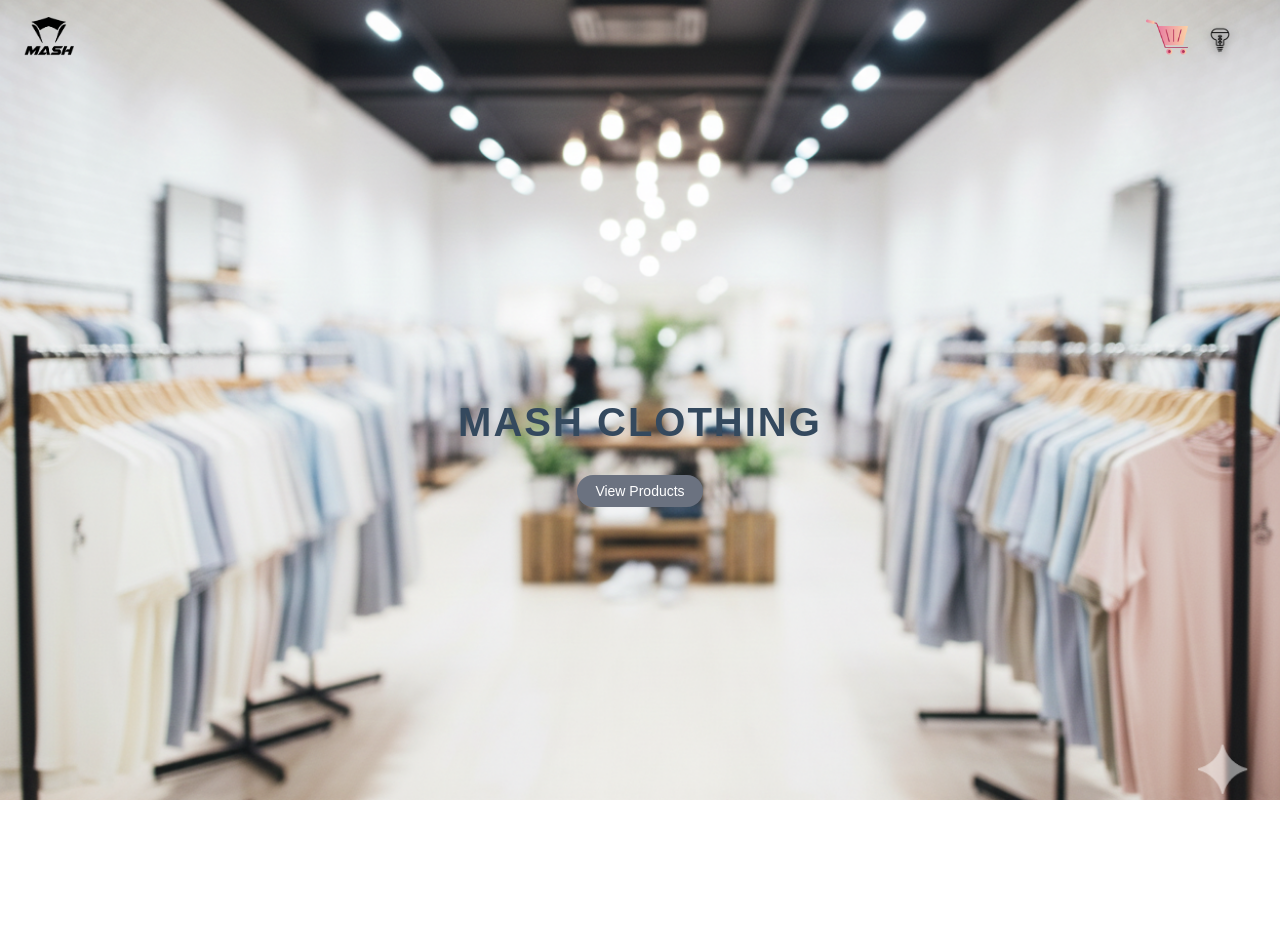
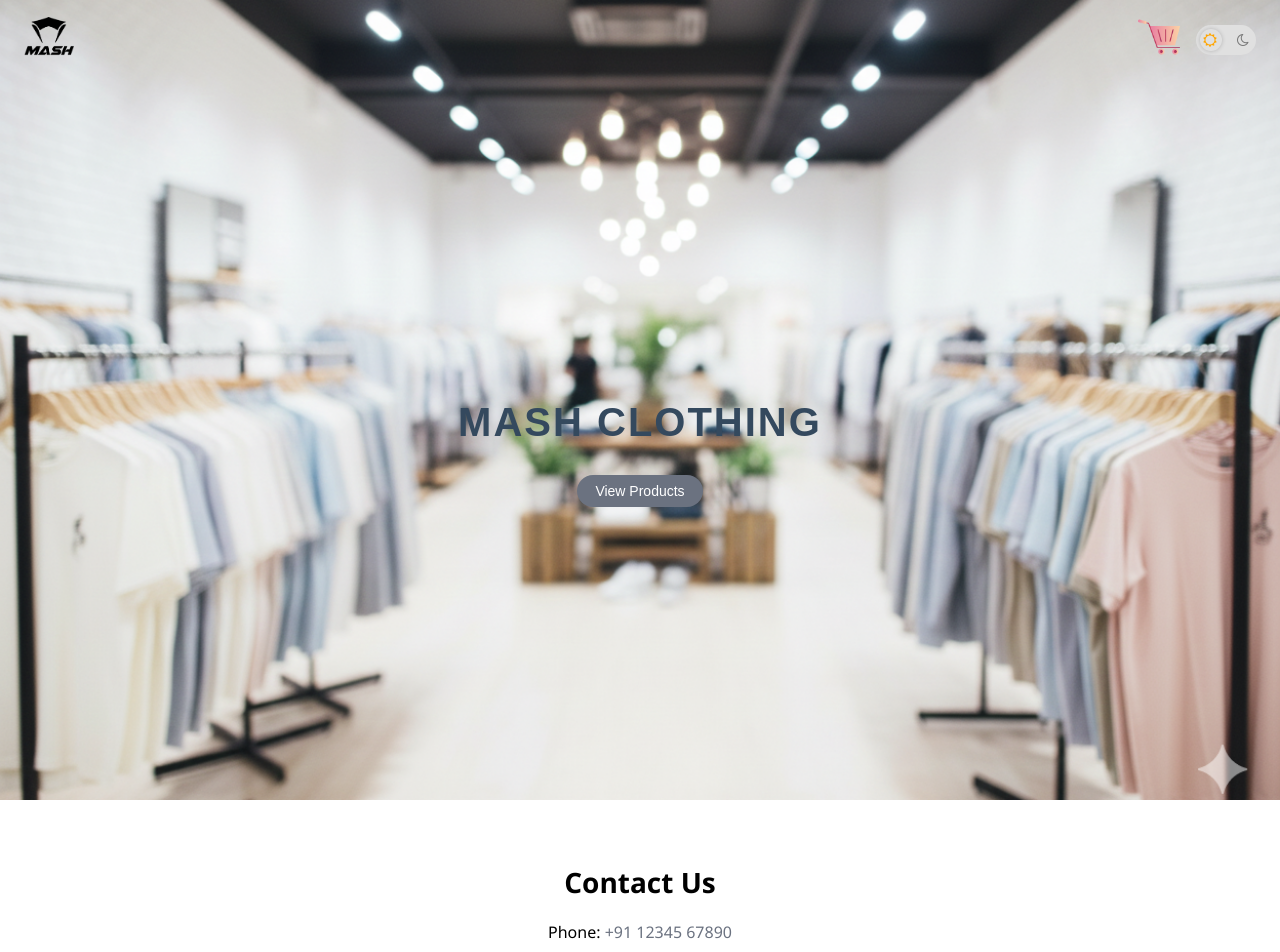
Before and after one commit to SwarnaPriyaR/mash, a React (Create React App) app in the folder ecommerce-ui/: page / in a window 1280 px wide. Shown: the top 952 px of the page. Before the commit the page ends 800 px from the top, so only its background shows below. Built offline with nearby package versions, Linux system fonts and the light colour scheme.

Commit message:
update theme

```diff
--- a/ecommerce-ui/public/index.html
+++ b/ecommerce-ui/public/index.html
@@ -9,6 +9,11 @@
       name="description"
       content="Web site created using create-react-app"
     />
+    <link
+            rel="stylesheet"
+            href="https://maxcdn.bootstrapcdn.com/font-awesome/4.7.0/css/font-awesome.min.css"
+    />
+
     <link rel="apple-touch-icon" href="%PUBLIC_URL%/logo192.png" />
     <!--
       manifest.json provides metadata used when your web app is installed on a
--- a/ecommerce-ui/src/App.js
+++ b/ecommerce-ui/src/App.js
@@ -1,5 +1,6 @@
-import { useState } from "react";
+import { useState, useEffect } from "react";
 import { BrowserRouter, Routes, Route } from "react-router-dom";
+
 import Header from "./component/Header";
 import Home from "./component/Home";
 import Products from "./component/Product";
@@ -9,19 +10,18 @@
 function App() {
   const [theme, setTheme] = useState("light");
 
+  // ✅ Apply theme on first load + when theme changes
+  useEffect(() => {
+    document.body.setAttribute("data-theme", theme);
+  }, [theme]);
+
   const toggleTheme = () => {
-    const newTheme = theme === "light" ? "dark" : "light";
-    setTheme(newTheme);
-    document.body.setAttribute("data-theme", newTheme);
+    setTheme(prev => (prev === "light" ? "dark" : "light"));
   };
 
   return (
     <BrowserRouter>
-      <Header
-        toggleTheme={toggleTheme}
-        theme={theme}
-        cartCount={Cart.length}
-      />
+      <Header toggleTheme={toggleTheme} theme={theme} />
 
       <Routes>
         <Route path="/" element={<Home theme={theme} />} />
--- /dev/null
+++ b/ecommerce-ui/src/ToggleTheme.css
@@ -0,0 +1,86 @@
+/* =====================
+   THEME TOGGLE
+===================== */
+
+/* SWITCH WRAPPER */
+.btn-color-mode-switch {
+  position: relative;
+  display: inline-flex;
+  align-items: center;
+  cursor: pointer;
+}
+
+/* HIDDEN INPUT */
+.btn-color-mode-switch input {
+  position: absolute;
+  width: 100%;
+  height: 100%;
+  opacity: 0;
+  z-index: 3;
+  cursor: pointer;
+}
+
+/* SWITCH BODY */
+.btn-color-mode-switch-inner {
+  width: 60px;
+  height: 30px;              /* extra height */
+  background: #e0e0e0;
+  border-radius: 30px;
+  position: relative;
+  display: flex;
+  align-items: center;
+  justify-content: space-between;
+  padding: 0 7px;
+  transition: background 0.3s ease;
+}
+
+/* SLIDER */
+.btn-color-mode-switch-inner::after {
+  content: "";
+  position: absolute;
+  width: 22px;
+  height: 22px;
+  top: 4px;
+  left: 4px;
+  background: transparent;   /* transparent slider */
+  border-radius: 50%;
+  transition: transform 0.3s ease, background 0.3s ease;
+  box-shadow: 0 0 4px rgba(0,0,0,0.2);
+  z-index: 2;
+}
+
+/* ICONS (sun and moon inside the toggle) */
+.toggle-icon {
+  font-size: 14px;
+  z-index: 1;
+  pointer-events: none; /* avoid interfering with toggle click */
+}
+
+/* LIGHT THEME */
+body[data-theme="light"] .sun {
+  color: #ffa500; /* sun visible */
+}
+
+body[data-theme="light"] .moon {
+  color: #777; /* moon muted */
+}
+
+/* DARK THEME */
+body[data-theme="dark"] .sun {
+  color: #555; /* sun muted */
+}
+
+body[data-theme="dark"] .moon {
+  color: #fff; /* moon visible */
+  text-shadow: 0 0 6px #fff;
+}
+
+/* TOGGLE SLIDER MOVEMENT */
+.btn-color-mode-switch input:checked + .btn-color-mode-switch-inner::after {
+  transform: translateX(30px);
+}
+
+/* TOGGLE BACKGROUND */
+.btn-color-mode-switch input:checked + .btn-color-mode-switch-inner {
+  background: #151515;
+}
--- a/ecommerce-ui/src/component/Cart.js
+++ b/ecommerce-ui/src/component/Cart.js
@@ -5,18 +5,34 @@
 function Cart() {
   const { cart, clearCart } = useContext(CartContext);
 
+  // WhatsApp order message
+  const phoneNumber = "9176449578"; // your WhatsApp number
+  const message = cart
+    .map((p, i) => `${i + 1}. ${p.name} - ${p.price} × ${p.quantity}`)
+    .join("\n");
+  const whatsappUrl = `https://wa.me/${phoneNumber}?text=${encodeURIComponent(
+    "Hello, I want to place an order:\n" + message
+  )}`;
+
+  // Calculate total
   const cartTotal = cart.reduce(
     (sum, p) => sum + Number(p.price.replace("₹", "")) * p.quantity,
     0
   );
 
   if (cart.length === 0) {
-    return <div className="page-container"><h2>Your cart is empty</h2></div>;
+    return (
+      <div className="page-container">
+        <h2>Your cart is empty</h2>
+      </div>
+    );
   }
 
   return (
     <div className="page-container">
-      <h2><FaShoppingCart /> Cart</h2>
+      <h2>
+        <FaShoppingCart /> Cart
+      </h2>
 
       {cart.map((p) => {
         const price = Number(p.price.replace("₹", ""));
@@ -25,20 +41,22 @@
         return (
           <div className="cart-item" key={p.id}>
             <img src={p.image} alt={p.name} />
-
             <div className="cart-info">
               <h4>{p.name}</h4>
-              <p>₹{price} × {p.quantity}</p>
+              <p>
+                ₹{price} × {p.quantity}
+              </p>
             </div>
-
-            <div className="cart-total">
-              ₹{total}
-            </div>
+            <div className="cart-total">₹{total}</div>
           </div>
         );
       })}
 
       <h3>Grand Total: ₹{cartTotal}</h3>
+
+      <a href={whatsappUrl} target="_blank" rel="noopener noreferrer">
+        <button>Checkout via WhatsApp</button>
+      </a>
 
       <button className="icon-btn" onClick={clearCart}>
         Clear Cart
--- a/ecommerce-ui/src/component/Header.js
+++ b/ecommerce-ui/src/component/Header.js
@@ -1,12 +1,12 @@
 import { Link, useLocation, useNavigate } from "react-router-dom";
 import { useContext } from "react";
 import { CartContext } from "../context/CartContext";
+import ThemeToggle from "./ThemeToggle.js";
 
 
 import logo from "../assets/images/logoLight.png";
 import cartIcon from "../assets/images/trolley.png";
-import themeLightIcon from "../assets/images/light.png";
-import themeDarkIcon from "../assets/images/dark.png";
+
 
 function Header({ toggleTheme, theme }) {
 
@@ -44,16 +44,8 @@
             )}
           </Link>
         )}
-
-        <div className="theme-toggle-btn" onClick={toggleTheme}>
-          <img
-            src={theme === "light" ? themeDarkIcon : themeLightIcon}
-            alt="Theme toggle"
-            className="theme-toggle-icon"
-          />
-          {/*<span className="theme-toggle-text">
-            {theme === "light" ? "Dark mode" : "Light mode"}
-          </span>*/}
+        <div className="theme-switch">
+          <ThemeToggle theme={theme} toggleTheme={toggleTheme} />
         </div>
       </div>
     </header>
--- a/ecommerce-ui/src/component/Home.js
+++ b/ecommerce-ui/src/component/Home.js
@@ -6,6 +6,7 @@
   const bgImage = theme === "dark" ? darkBg : lightBg;
 
   return (
+    <div>
       <div
         className="home-hero"
         style={{ backgroundImage: `url(${bgImage})` }}
@@ -17,6 +18,20 @@
           </Link>
         </div>
       </div>
+
+      {/* Contact Section */}
+      <div className="contact-section">
+        <h2>Contact Us</h2>
+        <p>Phone: <a href="tel:+911234567890">+91 12345 67890</a></p>
+        <p>Email: <a href="mailto:info@mashclothing.com">info@mashclothing.com</a></p>
+        <p>
+          Instagram:{" "}
+          <a href="https://instagram.com/mashclothing" target="_blank" rel="noopener noreferrer">
+            @mashclothing
+          </a>
+        </p>
+      </div>
+    </div>
   );
 }
 
--- /dev/null
+++ b/ecommerce-ui/src/component/ThemeToggle.js
@@ -0,0 +1,28 @@
+import { useEffect } from "react";
+import "../ToggleTheme.css";
+
+function ThemeToggle({ theme, toggleTheme }) {
+  useEffect(() => {
+    document.body.classList.remove("white-preview", "dark-preview");
+    document.body.classList.add(
+      theme === "dark" ? "dark-preview" : "white-preview"
+    );
+  }, [theme]);
+
+  return (
+    <label className="btn-color-mode-switch">
+      <input
+        type="checkbox"
+        checked={theme === "dark"}
+        onChange={toggleTheme}
+      />
+
+      <span className="btn-color-mode-switch-inner">
+        <i className="fa fa-sun-o toggle-icon sun" />
+        <i className="fa fa-moon-o toggle-icon moon" />
+      </span>
+    </label>
+  );
+}
+
+export default ThemeToggle;
--- a/ecommerce-ui/src/index.css
+++ b/ecommerce-ui/src/index.css
@@ -101,11 +101,10 @@
 
 .header-right {
   display: flex;
-  gap: 12px;
+  align-items: center;
+  gap: 16px; /* space between cart & toggle */
+}
 
-  /* 👇 move slightly left */
-  margin-right: 16px;
-}
 
 /* =====================
    HOME HERO
@@ -173,6 +172,33 @@
    padding: 8px 14px;
    font-size: 14px;
  }
+
+/* contact details*/
+.contact-section {
+  text-align: center;
+  padding: 40px 20px;
+  background-color: var(--page-bg);
+  color: var(--text-color);
+}
+
+.contact-section h2 {
+  font-size: 28px;
+  margin-bottom: 20px;
+}
+
+.contact-section p {
+  font-size: 16px;
+  margin: 8px 0;
+}
+
+.contact-section a {
+  color: var(--btn-bg);
+  text-decoration: none;
+}
+
+.contact-section a:hover {
+  text-decoration: underline;
+}
 
 
 
@@ -352,33 +378,6 @@
   margin-bottom: 20px;
 }
 
-.theme-toggle-btn {
-  display: flex;
-  align-items: center;
-  gap: 8px;
-
-  background: transparent; /* no background */
-  border: none;
-  padding: 4px 6px;
-
-  cursor: pointer;
-}
-
-.theme-toggle-icon {
-  width: 28px;   /* 👈 bigger */
-  height: 28px;
-  flex-shrink: 0;
-
-  /* helps visibility on image backgrounds */
-  filter: drop-shadow(0 2px 4px rgba(0, 0, 0, 0.5));
-}
-
-.theme-toggle-text {
-  font-size: 14px;
-  font-weight: 500;
-  color: var(--text-color);
-}
-
 
 /* =====================
    MOBILE
```
Lines whose indentation alone changed are shown as unchanged.
